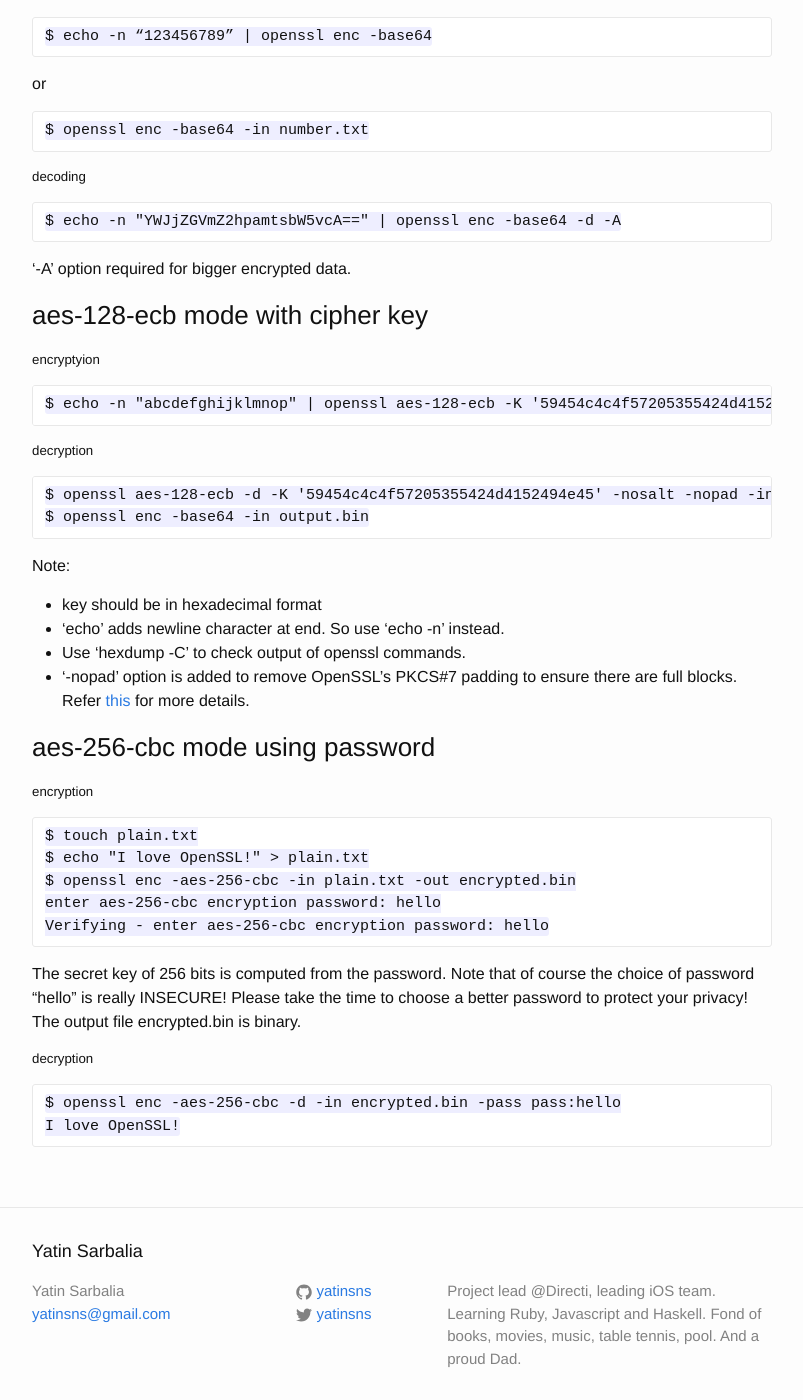
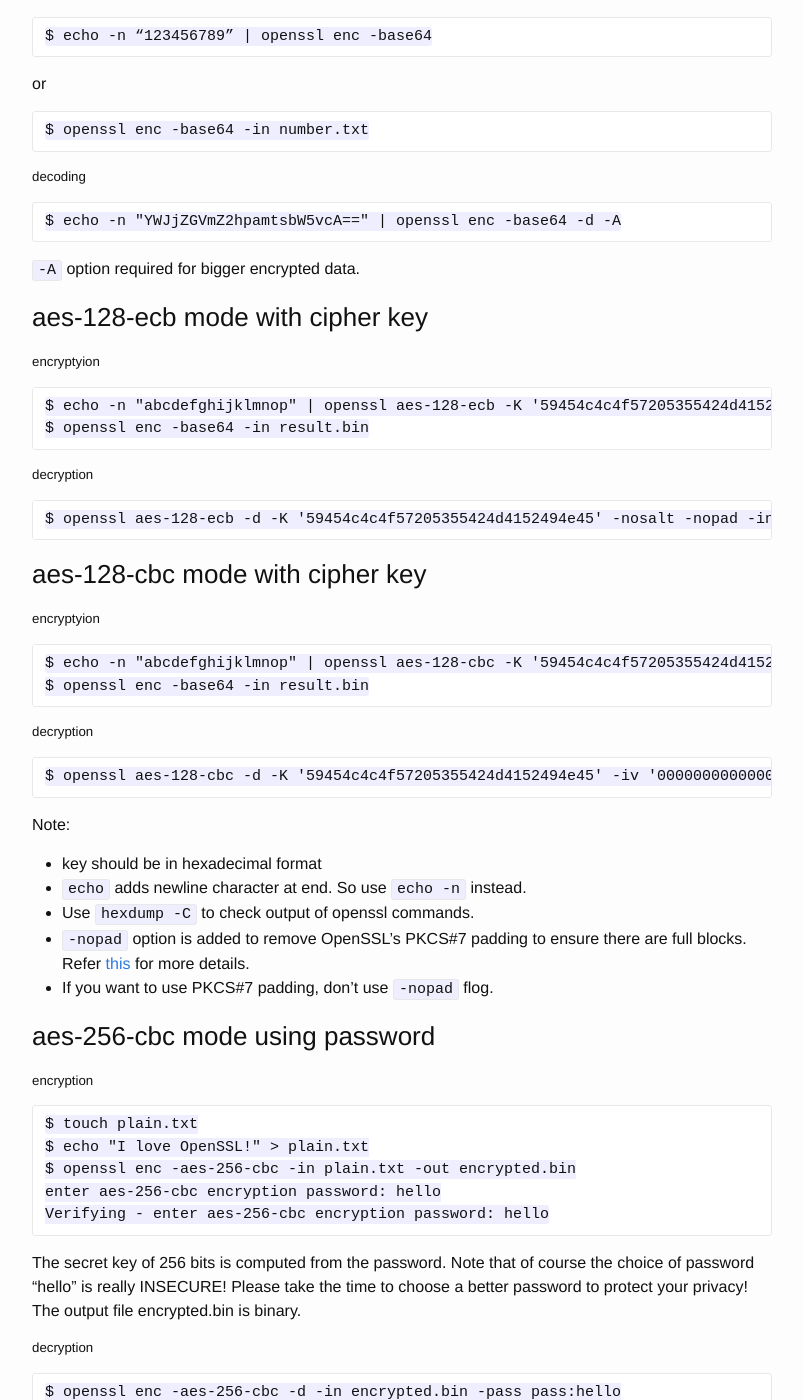
Before and after one commit to yatinsns/yatinsns.github.io, a Jekyll site: the page built from _posts/2015-08-10-openssl-encryption.md, in a window 1280 px wide and 1400 px high, scrolled down 599 px. Shown: the whole window, without its empty margins (238-1041 px from the left). Built offline with Jekyll 4.4.1, drawn with Linux system fonts in a browser that asks for light colours.

Commit message:
Update Post

```diff
--- a/_posts/2015-08-10-openssl-encryption.md
+++ b/_posts/2015-08-10-openssl-encryption.md
@@ -31,7 +31,7 @@ or
 
 	$ echo -n "YWJjZGVmZ2hpamtsbW5vcA==" | openssl enc -base64 -d -A
 
-'-A' option required for bigger encrypted data.
+`-A` option required for bigger encrypted data.
 
 
 ### aes-128-ecb mode with cipher key
@@ -39,19 +39,34 @@ or
 
 ##### encryptyion
 
-	$ echo -n "abcdefghijklmnop" | openssl aes-128-ecb -K '59454c4c4f57205355424d4152494e45' -nosalt -v -nopad -out result1.bin
+	$ echo -n "abcdefghijklmnop" | openssl aes-128-ecb -K '59454c4c4f57205355424d4152494e45' -nosalt -v -nopad -out result.bin
+	$ openssl enc -base64 -in result.bin
 
 ##### decryption
 
-	$ openssl aes-128-ecb -d -K '59454c4c4f57205355424d4152494e45' -nosalt -nopad -in output.bin
-	$ openssl enc -base64 -in output.bin
+	$ openssl aes-128-ecb -d -K '59454c4c4f57205355424d4152494e45' -nosalt -nopad -in result.bin
+
+
+### aes-128-cbc mode with cipher key
+
+
+##### encryptyion
+
+	$ echo -n "abcdefghijklmnop" | openssl aes-128-cbc -K '59454c4c4f57205355424d4152494e45' -iv '00000000000000000000000000000000' -nosalt -v -nopad -out result.bin
+	$ openssl enc -base64 -in result.bin
+
+##### decryption
+
+	$ openssl aes-128-cbc -d -K '59454c4c4f57205355424d4152494e45' -iv '00000000000000000000000000000000' -nosalt -nopad -in result.bin
+
 
 Note:
 
 * key should be in hexadecimal format
-* 'echo' adds newline character at end. So use 'echo -n' instead.
-* Use 'hexdump -C' to check output of openssl commands.
-* '-nopad' option is added to remove OpenSSL's PKCS#7 padding to ensure there are full blocks. Refer [this](http://crypto.stackexchange.com/questions/12621/why-does-openssl-append-extra-bytes-when-encrypting-with-aes-8-ecb) for more details.
+* `echo` adds newline character at end. So use `echo -n` instead.
+* Use `hexdump -C` to check output of openssl commands.
+* `-nopad` option is added to remove OpenSSL's PKCS#7 padding to ensure there are full blocks. Refer [this](http://crypto.stackexchange.com/questions/12621/why-does-openssl-append-extra-bytes-when-encrypting-with-aes-8-ecb) for more details.
+* If you want to use PKCS#7 padding, don't use `-nopad` flog.
 
 
 ### aes-256-cbc mode using password
```
